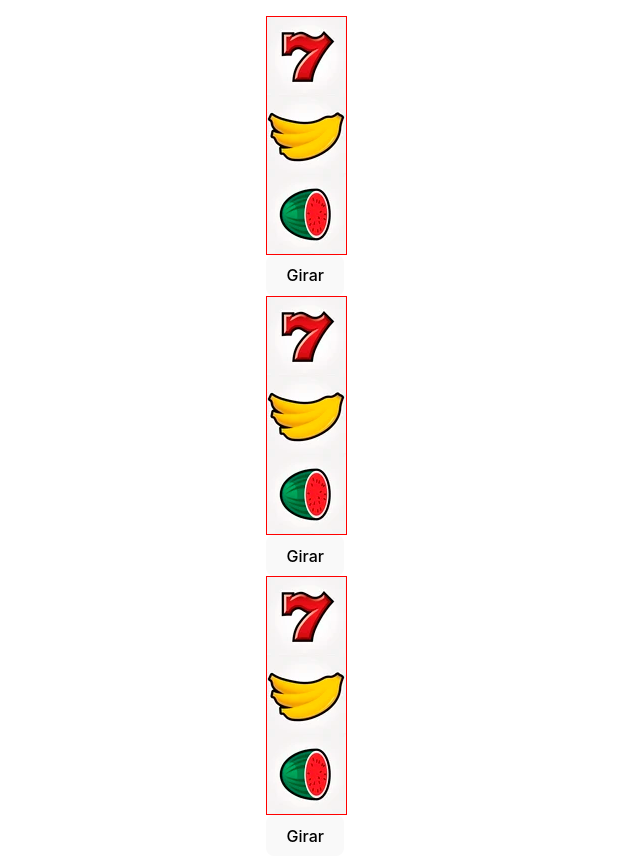
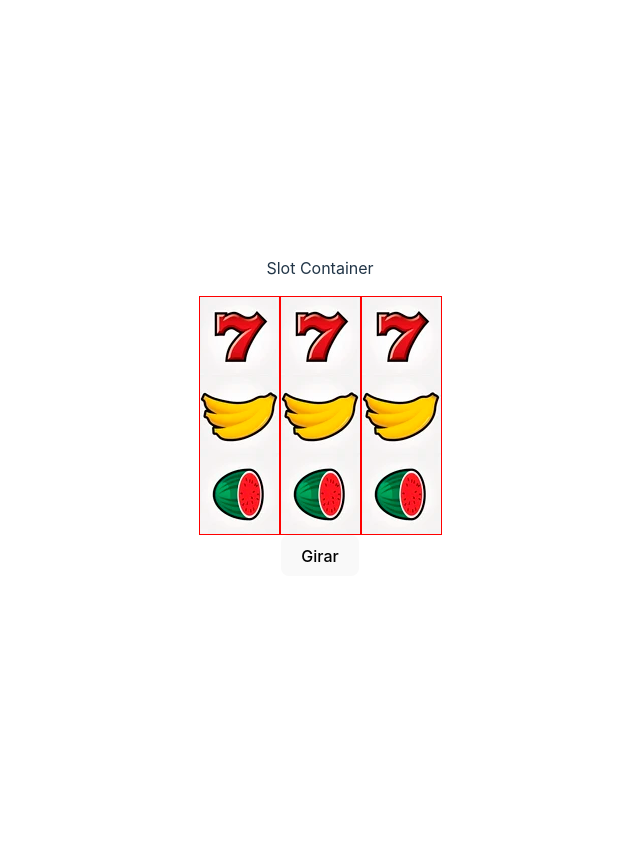
Before and after one commit to npallares/react-slot-machine, a React (Vite) app: page / in a window 1280 px wide. Shown: the whole page, without its empty margins (328-968 px from the left). After the commit the page ends 816 px from the top, so only its background shows below. Built offline with nearby package versions, Linux system fonts and the light colour scheme.

Commit message:
feat: work in page

```diff
--- a/src/App.jsx
+++ b/src/App.jsx
@@ -5,7 +5,7 @@ function App() {
 
   return (
     <div className={styles.app}>
-    <SlotContainer/>
+      <SlotContainer/>
     </div>
   )
 }
--- a/src/components/Slot/Slot.jsx
+++ b/src/components/Slot/Slot.jsx
@@ -1,4 +1,5 @@
 import { useEffect, useRef, useState } from 'react'
+import PropTypes from 'prop-types';
 import styles from "./Slot.module.css"
 import getRounds from './utils/getRounds';
 
@@ -7,15 +8,7 @@ const iconHeight = 79;
 const timePerIcon = 100; // time
 const itemsInitialState=['SIETE','BANANA','MELON','LIMON','BAR','CAMPANA','NARANJA','UVA','CEREZA']
 
-/* const getRandomArray = (items,newFirstIndex) =>{
-    const antes = items.slice(newFirstIndex-1, items.length);
-       const despues = items.slice(0,newFirstIndex-1);
-       const nuevoArray = [...antes,...despues];
-       return nuevoArray
-} */
-
-const Slot = () => {
-    const rounds = getRounds({options})
+const Slot = ({rounds}) => {
     const slotRef = useRef()
     const [items, setItems] = useState(itemsInitialState)
     const [positionIndex, setPositionIndex] = useState(0)
@@ -62,7 +55,7 @@ const Slot = () => {
             slotRef.current.style.backgroundPositionY = `-${rounds*10}px`;
 
             setTimeout(()=>{
-                console.log('vueltas',vueltas)
+                //console.log('vueltas',vueltas)
                 getWinner()
                 resolve(vueltas)
                 setPositionIndex(iconHeight * vueltas + positionIndex)
@@ -83,17 +76,22 @@ const Slot = () => {
     }
 
     useEffect(()=>{
-          console.log('useEffect items')
-    },[items])
+          //console.log('useEffect items')
+          handleCLick()
+    // eslint-disable-next-line react-hooks/exhaustive-deps
+    },[rounds])
 
 
 
     return (
        <>
         <div ref={slotRef} className={styles.reel}></div>
-        <button onClick={handleCLick}>Girar</button>
        </>
     )
 }
 
 export default Slot
+
+Slot.propTypes = {
+    rounds: PropTypes.number.isRequired
+}
--- a/src/components/SlotContainer/SlotContainer.jsx
+++ b/src/components/SlotContainer/SlotContainer.jsx
@@ -1,14 +1,32 @@
+import { useState,useEffect } from "react"
 import Slot from "../Slot/Slot"
+import getRounds from "../Slot/utils/getRounds"
+import styles from "./SlotContainer.module.css"
+
+const getRandomRounds = () =>{
+  const options ={ minOptions:3, maxOptions:9 }
+  const newRounds = getRounds({options})
+  return newRounds
+}
 
 const SlotContainer = () => {
+
+  const [rounds, setRounds] = useState(getRandomRounds())
+
+  useEffect(()=>{
+    console.log('Nico', rounds)
+  },[rounds])
+
+  if(!rounds) return
   return (
-    <section>
-        <p>{'Slot Container'}</p>
-    <div>
-      <Slot/>
-      <Slot/>
-      <Slot/>
-    </div>
+    <section className={styles.slotContainer}>
+      <p>{'Slot Container'}</p>
+      <div className={styles.slotsSection}>
+        <Slot rounds={rounds}/>
+        <Slot rounds={rounds}/>
+        <Slot rounds={rounds}/>
+      </div>
+      <button onClick={() => setRounds(getRandomRounds())}>Girar</button>
     </section>
   )
 }
--- /dev/null
+++ b/src/components/SlotContainer/SlotContainer.module.css
@@ -0,0 +1,14 @@
+.slotContainer{
+    display: flex;
+    justify-content: center;
+    align-items: center;
+    flex-direction: column;
+    width: auto;
+    height: auto;
+}
+
+.slotsSection{
+    display: flex;
+    justify-content: center;
+    align-items: center;
+}
```
Also changed, not shown: src/components/Slot/components/SlotItem.jsx (deleted).
